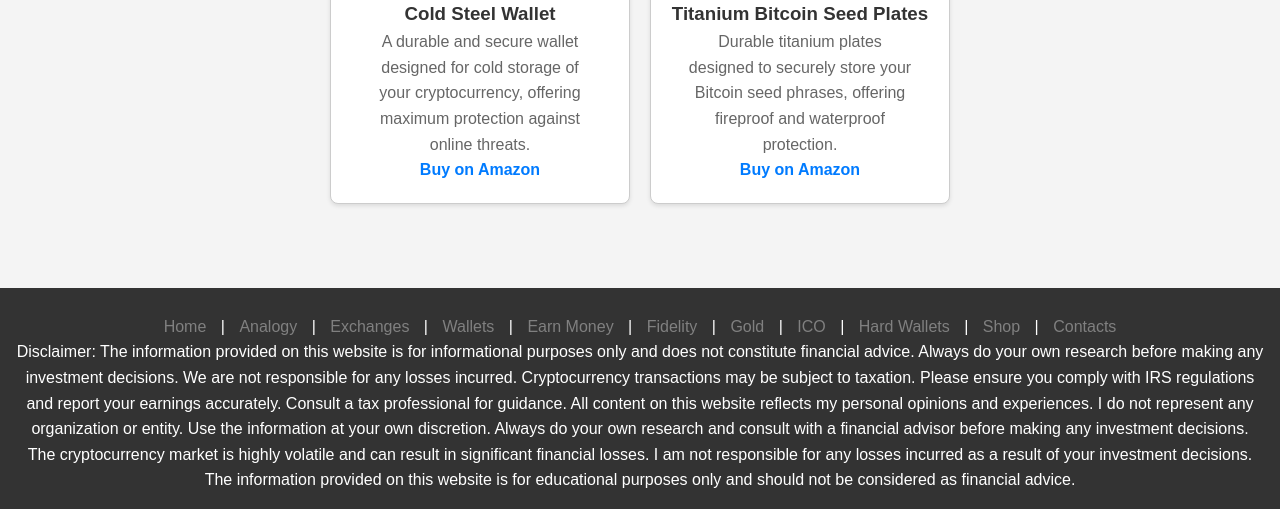
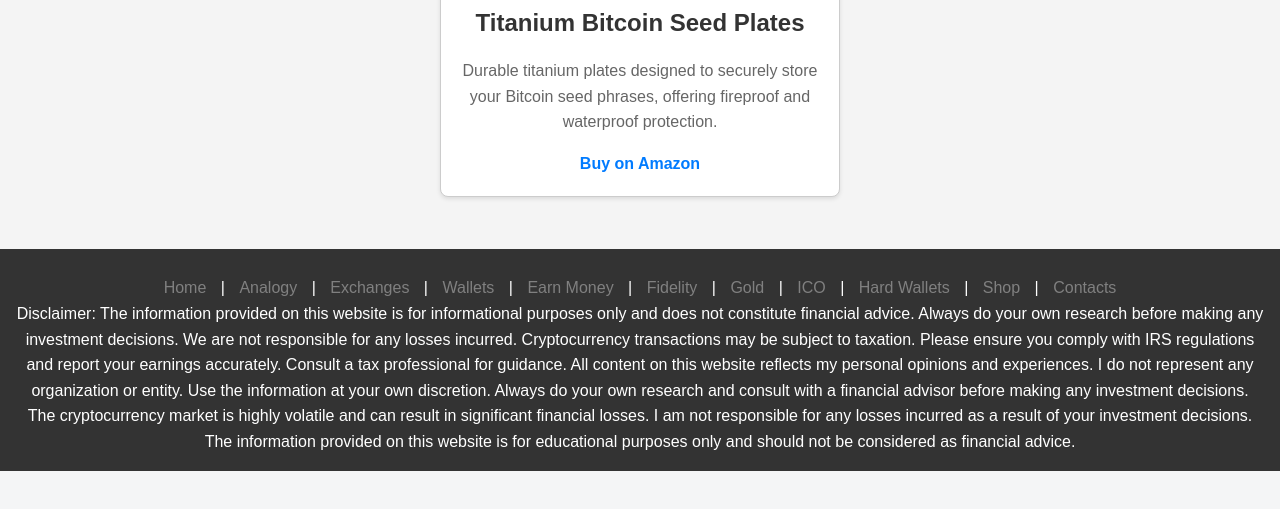
Before and after one commit to BusyStas/stasclub, a Flask app: page /hard_wallets in a window 1280 px wide. Shown: the part 1120-1629 px from the top of the page. After the commit the page ends 1591 px from the top, so only its background shows below. Run offline with Flask 3, Linux system fonts and the light colour scheme.

Commit message:
shop style

```diff
--- a/static/styles.css
+++ b/static/styles.css
@@ -46,7 +46,7 @@ header img {
 
 .card-container {
     display: grid;
-    grid-template-columns: repeat(auto-fit, minmax(400px, 1fr)); /* Increase minimum card width */
+    grid-template-columns: repeat(auto-fit, minmax(250px, 1fr)); /* Adjusted min width to fit 4 cards */
     gap: 2rem; /* Adjust gap between cards */
     padding: 2rem; /* Adjust padding around the card container */
     max-width: 1200px;
@@ -94,6 +94,48 @@ header img {
     padding: 0 1rem; /* Adjust padding around the text */
     font-size: 1rem; /* Increase font size */
     color: #666;
+}
+
+.card-shop {
+    border: 1px solid #ccc;
+    border-radius: 8px;
+    padding: 20px;
+    max-width: 400px; /* Increased width */
+    text-align: center;
+    background: #fff;
+    box-shadow: 0 2px 4px rgba(0, 0, 0, 0.1);
+    transition: transform 0.3s ease;
+}
+
+.card-shop img {
+    width: 100%;
+    height: 300px;
+    object-fit: cover;
+    object-position: center;
+    border-radius: 8px;
+}
+
+.card-shop h3 {
+    font-size: 1.5rem;
+    color: #333;
+    margin: 1rem 0;
+}
+
+.card-shop p {
+    font-size: 1rem;
+    color: #666;
+    margin: 0 0 1rem 0;
+}
+
+.card-shop a {
+    color: #007BFF;
+    text-decoration: none;
+    font-weight: bold;
+}
+
+.card-shop:hover {
+    transform: translateY(-5px);
+    box-shadow: 0 4px 8px rgba(0, 0, 0, 0.2);
 }
 
 .btn {
@@ -306,3 +348,12 @@ footer {
 a {
     text-decoration: none;
 }
+
+.shop-card-container {
+    display: flex;
+    flex-wrap: wrap;
+    gap: 20px;
+    justify-content: center;
+    max-width: 100%;
+    margin: 0 auto;
+}
--- a/templates/hard_wallets.html
+++ b/templates/hard_wallets.html
@@ -28,36 +28,30 @@
                     Hard wallets like Ledger and Trezor provide secure offline storage for your cryptocurrencies, protecting them from online threats.
                 </p>
             </section>
-            <div class="card-container" style="display: flex; flex-wrap: wrap; gap: 20px; justify-content: center;">
-                <div class="card" style="border: 1px solid #ccc; border-radius: 8px; padding: 20px; max-width: 300px; text-align: center;">
-                    <img src="https://a.media-amazon.com/images/I/51kJd1LfKjL._AC_SX679_.jpg" alt="Keystone 3 Pro" style="max-width: 100%; border-radius: 8px;">
+            <div class="shop-card-container">
+                <div class="card-shop">
+                    <img src="https://a.media-amazon.com/images/I/51kJd1LfKjL._AC_SX679_.jpg" alt="Keystone 3 Pro">
                     <h3>Keystone 3 Pro</h3>
                     <p>A premium hard wallet with advanced security features and a sleek design, perfect for managing your crypto assets offline.</p>
-                    <a href="https://amzn.to/4cQaxHX" target="_blank" style="color: #007BFF; text-decoration: none; font-weight: bold;">Buy on Amazon</a>
+                    <a href="https://amzn.to/4cQaxHX" target="_blank">Buy on Amazon</a>
                 </div>
-                <div class="card" style="border: 1px solid #ccc; border-radius: 8px; padding: 20px; max-width: 300px; text-align: center;">
-                    <img src="https://a.media-amazon.com/images/I/715USGRTOLL._AC_SX679_.jpg" alt="Cryptosteel Capsule" style="max-width: 100%; border-radius: 8px;">
+                <div class="card-shop">
+                    <img src="https://a.media-amazon.com/images/I/715USGRTOLL._AC_SX679_.jpg" alt="Cryptosteel Capsule">
                     <h3>Cryptosteel Capsule</h3>
                     <p>A robust and fireproof capsule for securely storing your cryptocurrency seed phrases, offering maximum durability and protection.</p>
-                    <a href="https://amzn.to/3GEXaOQ" target="_blank" style="color: #007BFF; text-decoration: none; font-weight: bold;">Buy on Amazon</a>
+                    <a href="https://amzn.to/3GEXaOQ" target="_blank">Buy on Amazon</a>
                 </div>
-                <div class="card" style="border: 1px solid #ccc; border-radius: 8px; padding: 20px; max-width: 300px; text-align: center;">
-                    <img src="https://a.media-amazon.com/images/I/71vKWSs5g6L._AC_SX679_.jpg" alt="Keystone Seed Phrase" style="max-width: 100%; border-radius: 8px;">
+                <div class="card-shop">
+                    <img src="https://a.media-amazon.com/images/I/71vKWSs5g6L._AC_SX679_.jpg" alt="Keystone Seed Phrase">
                     <h3>Keystone Seed Phrase</h3>
                     <p>A secure and durable solution for storing your seed phrases, designed to protect against fire and water damage.</p>
-                    <a href="https://amzn.to/42xbrWD" target="_blank" style="color: #007BFF; text-decoration: none; font-weight: bold;">Buy on Amazon</a>
+                    <a href="https://amzn.to/42xbrWD" target="_blank">Buy on Amazon</a>
                 </div>
-                <div class="card" style="border: 1px solid #ccc; border-radius: 8px; padding: 20px; max-width: 300px; text-align: center;">
-                    <img src="https://a.media-amazon.com/images/I/71vlLZNxykL._AC_SX466_PIbundle-3,TopRight,0,0_SH20_.jpg" alt="Cold Steel Wallet" style="max-width: 100%; border-radius: 8px;">
-                    <h3>Cold Steel Wallet</h3>
-                    <p>A durable and secure wallet designed for cold storage of your cryptocurrency, offering maximum protection against online threats.</p>
-                    <a href="https://amzn.to/3GEXugw" target="_blank" style="color: #007BFF; text-decoration: none; font-weight: bold;">Buy on Amazon</a>
-                </div>
-                <div class="card" style="border: 1px solid #ccc; border-radius: 8px; padding: 20px; max-width: 300px; text-align: center;">
-                    <img src="https://a.media-amazon.com/images/I/81YEkE2xs7L._AC_SX679_.jpg" alt="Titanium Bitcoin Seed Plates" style="max-width: 100%; border-radius: 8px;">
+                <div class="card-shop">
+                    <img src="https://a.media-amazon.com/images/I/81YEkE2xs7L._AC_SX679_.jpg" alt="Titanium Bitcoin Seed Plates">
                     <h3>Titanium Bitcoin Seed Plates</h3>
                     <p>Durable titanium plates designed to securely store your Bitcoin seed phrases, offering fireproof and waterproof protection.</p>
-                    <a href="https://amzn.to/4lMSu9F" target="_blank" style="color: #007BFF; text-decoration: none; font-weight: bold;">Buy on Amazon</a>
+                    <a href="https://amzn.to/4lMSu9F" target="_blank">Buy on Amazon</a>
                 </div>
             </div>
         </div>
```
Also changed, not shown: templates/shop.html (+40 -40 lines).
